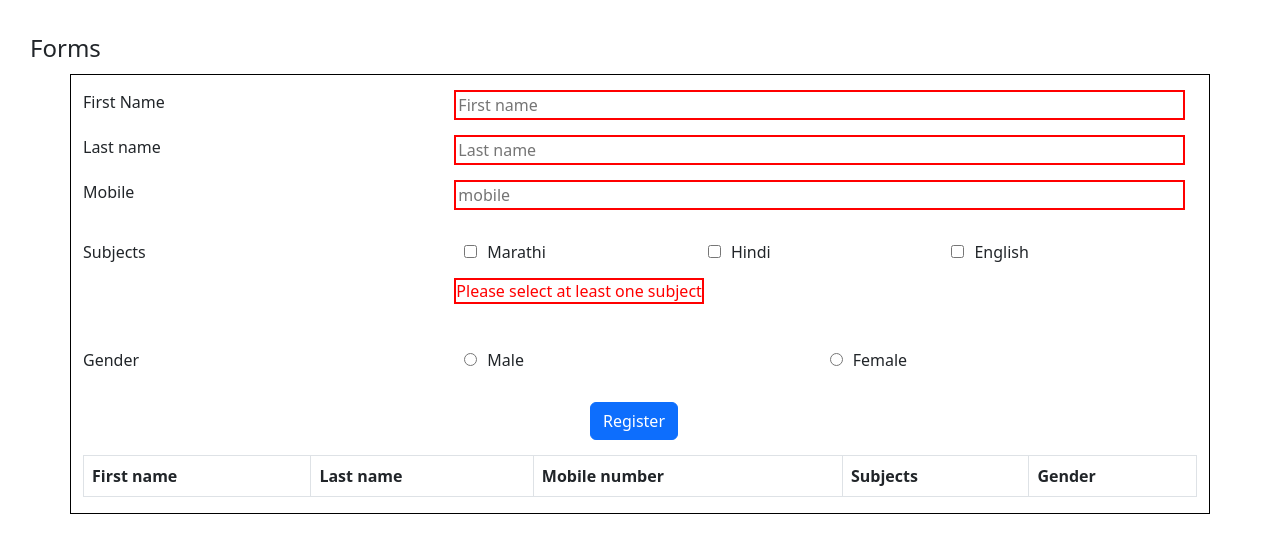
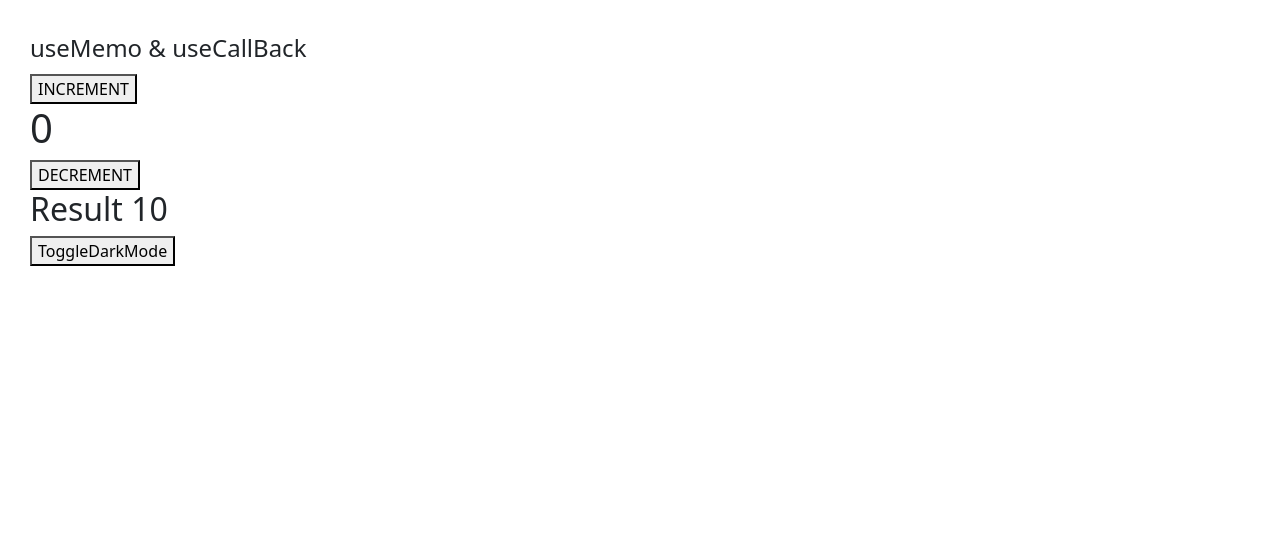
Before and after one commit to ssw1994/tutorials, a React (Create React App) app: page / in a window 1280 px wide. Shown: the top 552 px of the page. Built offline with nearby package versions, Linux system fonts and the light colour scheme.

Commit message:
usememo & callback

```diff
--- a/src/App.js
+++ b/src/App.js
@@ -7,6 +7,7 @@ import "./App.css";
 import OpenAccount from "./AccountOpeningForm/OpenAccount";
 import LoginForm from "./LoginForm/LoginForm";
 import StudentRegistrations from "./StudentRegistration/StudentRegistration";
+import HooksDemo from "./HooksDemo/HooksDemo";
 export default class App extends Component {
   constructor(props) {
     super(props);
@@ -92,11 +93,16 @@ export default class App extends Component {
           )}
         </fieldset> */}
 
+        {/* <fieldset>
+          <legend>Forms</legend>
+          <OpenAccount />
+          <LoginForm />
+          <StudentRegistrations />
+        </fieldset> */}
+
         <fieldset>
-          <legend>Forms</legend>
-          {/* <OpenAccount /> */}
-          {/* <LoginForm /> */}
-          <StudentRegistrations />
+          <legend>useMemo & useCallBack</legend>
+          <HooksDemo />
         </fieldset>
       </>
     );
--- /dev/null
+++ b/src/HooksDemo/HooksDemo.js
@@ -0,0 +1,90 @@
+import React, { useEffect } from "react";
+
+export function Counter({ counter, increment, decrement }) {
+  console.log("Memozied counter");
+  return (
+    <>
+      <button onClick={increment}>INCREMENT</button>
+      <h1>{counter.count}</h1>
+      <button onClick={decrement}>DECREMENT</button>
+    </>
+  );
+}
+
+const MemoizedCounter = React.memo(Counter);
+
+export default function HooksDemo() {
+  const [counter, updateCounter] = React.useState({ count: 0 });
+  const [darkMode, toggleDarkMode] = React.useState(false);
+
+  const darkStyle = {
+    backgroundColor: "black",
+    color: "white",
+  };
+
+  const increment = React.useCallback(() => {
+    updateCounter((prev) => {
+      return {
+        count: prev.count + 1,
+      };
+    });
+  }, [counter]);
+
+  const decrement = React.useCallback(() => {
+    updateCounter((prev) => {
+      return {
+        count: prev.count - 1,
+      };
+    });
+  }, [counter]);
+
+  const getResult = () => {
+    console.log("Get Result Rendered");
+    return 10 + counter.count;
+  };
+  const result = React.useMemo(() => getResult(), [counter]);
+
+  //   const increment = () => {
+  //     updateCounter((prev) => prev + 1);
+  //   };
+
+  //   const decrement = () => {
+  //     updateCounter(counter - 1);
+  //   };
+
+  let ok = false;
+  React.useEffect(() => {
+    const ok = "true";
+    console.log("counter updated" + counter);
+  }, [counter]);
+
+  React.useEffect(() => {
+    console.log("darkmode toggled" + darkMode);
+  }, [darkMode]);
+
+  //   if (darkMode) {
+  //     document.querySelector("body").style.backgroundColor = "black";
+  //     document.querySelector("body").style.color = "white";
+  //   } else {
+  //     document.querySelector("body").style.backgroundColor = "white";
+  //     document.querySelector("body").style.color = "black";
+  //   }
+  console.log("Rendered");
+  return (
+    <>
+      <div style={darkMode ? darkStyle : null}>
+        {ok}
+        <MemoizedCounter
+          counter={counter}
+          increment={increment}
+          decrement={decrement}
+        ></MemoizedCounter>
+      </div>
+
+      <h2>Result {result}</h2>
+      <button onClick={() => toggleDarkMode((prev) => !prev)}>
+        ToggleDarkMode
+      </button>
+    </>
+  );
+}
```
